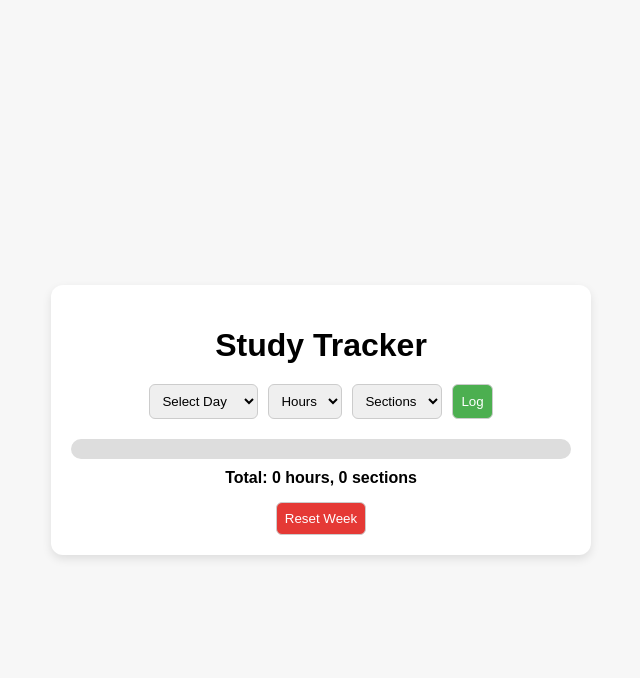
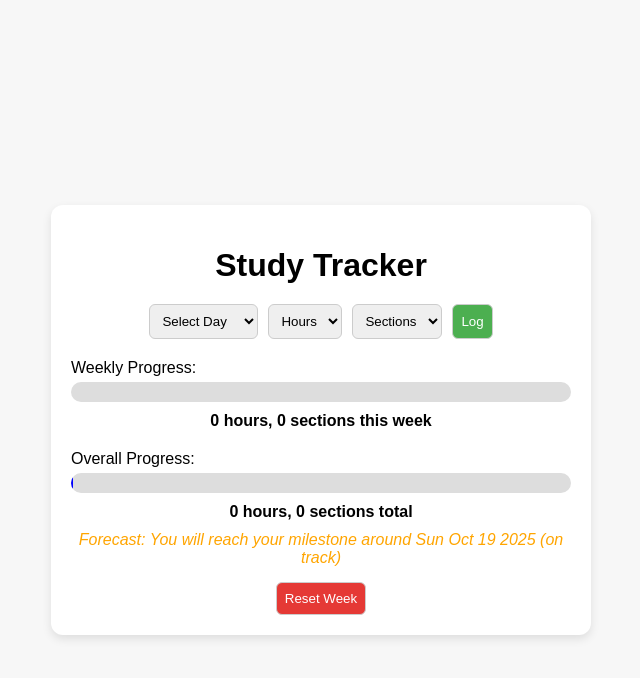
Before and after one commit to TereBts/study-tracker, a plain HTML site: page index.html in a window 1280 px wide. Both pictures are taken after a click on the button "Reset Week". Shown: the whole page, without its empty margins (319-959 px from the left). Drawn offline with Linux system fonts and the light colour scheme.

Commit message:
add overall tracker

```diff
--- a/index.html
+++ b/index.html
@@ -13,7 +13,7 @@
   display: flex;
   justify-content: center;
   align-items: center;
-      height: 100vh;
+  min-height: 100vh;
 }
 .tracker {
   background: #fff;
@@ -45,12 +45,8 @@
   cursor: pointer;
   transition: background 0.3s;
 }
-    button:hover {
-      background: #45a049;
-    }
-    .log {
-      margin-top: 20px;
-    }
+button:hover { background: #45a049; }
+.log { margin-top: 20px; }
 .entry {
   background: #f0f0f0;
   padding: 10px;
@@ -60,34 +56,13 @@
 .progress-container {
   margin-top: 20px;
 }
-    .progress {
-      height: 20px;
-      background: #ddd;
-      border-radius: 10px;
-      overflow: hidden;
-    }
-    .progress-bar {
-      height: 100%;
-      background: #4CAF50;
-      width: 0%;
-      transition: width 0.3s ease;
-    }
-    .totals {
-      text-align: center;
-      margin-top: 10px;
-      font-weight: bold;
-    }
-    .reset {
-      margin-top: 15px;
-      display: flex;
-      justify-content: center;
-    }
-    .reset button {
-      background: #e53935;
-    }
-    .reset button:hover {
-      background: #c62828;
-    }
+.progress { height: 20px; background: #ddd; border-radius: 10px; overflow: hidden; margin-top:5px; }
+.progress-bar { height: 100%; background: #4CAF50; width: 0%; transition: width 0.3s ease; }
+.totals { text-align: center; margin-top: 10px; font-weight: bold; }
+.reset { margin-top: 15px; display: flex; justify-content: center; }
+.reset button { background: #e53935; }
+.reset button:hover { background: #c62828; }
+.forecast { text-align: center; margin-top: 10px; font-style: italic; color: #555; }
 </style>
 </head>
 <body>
@@ -136,9 +111,28 @@
   <div class="log" id="log"></div>
 
   <div class="progress-container">
-      <div class="progress"><div class="progress-bar" id="progressBar"></div></div>
-      <div class="totals" id="totals">Total: 0 hours, 0 sections</div>
+    <div>Weekly Progress:</div>
+    <div class="progress"><div class="progress-bar" id="weeklyProgressBar"></div></div>
+    <div class="totals" id="weeklyTotals">0 hours, 0 sections this week</div>
   </div>
+
+ <div class="progress-container">
+  <div>Overall Progress:</div>
+  <div class="progress" style="position: relative;">
+    <div class="progress-bar" id="overallProgressBar"></div>
+    <div id="milestoneMarker" style="
+        position: absolute;
+        top: 0;
+        bottom: 0;
+        width: 2px;
+        background: blue;
+        left: 0%;
+        pointer-events: none;"></div>
+  </div>
+  <div class="totals" id="overallTotals">0 hours, 0 sections total</div>
+</div>
+
+  <div class="forecast" id="forecast"></div>
 
   <div class="reset">
     <button onclick="resetWeek()">Reset Week</button>
@@ -146,69 +140,119 @@
 </div>
 
 <script>
-    let totalHours = 0;
-    let totalSections = 0;
-    const goalSections = 7.5; // your weekly goal
+const weeklyGoal = 7.5;   // your weekly sections target
+const totalGoal = 45;      // total sections until milestone
 
-    // Load saved data on page load
+let weeklyHours = 0;
+let weeklySections = 0;
+let overallHours = 0;
+let overallSections = 0;
+
+// Ideal weekly pace to reach milestone in remaining weeks
+const totalWeeks = 10; // total weeks until milestone
+const projectWeeks = 4; // weeks reserved for milestone project
+const studyWeeks = totalWeeks - projectWeeks; // 6 weeks of study
+const idealWeeklyPace = totalGoal / studyWeeks; // 45 / 6 = 7.5 sections/week
+
+// Load saved data
 window.onload = () => {
-      const savedData = JSON.parse(localStorage.getItem("studyData"));
-      if (savedData) {
-        totalHours = savedData.totalHours;
-        totalSections = savedData.totalSections;
-        document.getElementById("log").innerHTML = savedData.logHTML;
-        updateTotals();
+  const saved = JSON.parse(localStorage.getItem("studyData"));
+  if(saved){
+    weeklyHours = saved.weeklyHours;
+    weeklySections = saved.weeklySections;
+    overallHours = saved.overallHours;
+    overallSections = saved.overallSections;
+    document.getElementById("log").innerHTML = saved.logHTML;
+    updateDisplay();
   }
 };
 
-    function logStudy() {
+function logStudy(){
   const day = document.getElementById("daySelect").value;
   const hours = parseFloat(document.getElementById("hoursSelect").value);
   const sections = parseFloat(document.getElementById("sectionsSelect").value);
 
-      if (!day || isNaN(hours) || isNaN(sections)) {
+  if(!day || isNaN(hours) || isNaN(sections)){
     alert("Please select day, hours, and sections.");
     return;
   }
 
-      totalHours += hours;
-      totalSections += sections;
+  weeklyHours += hours;
+  weeklySections += sections;
+  overallHours += hours;
+  overallSections += sections;
 
   const log = document.getElementById("log");
   const entry = document.createElement("div");
   entry.classList.add("entry");
-      entry.textContent = `${day}: ${hours} hours, ${sections} sections completed`;
+  entry.textContent = `${day}: ${hours} hours, ${sections} sections`;
   log.appendChild(entry);
 
-      updateTotals();
+  updateDisplay();
   saveData();
 
-      // Reset selectors
   document.getElementById("daySelect").selectedIndex = 0;
   document.getElementById("hoursSelect").selectedIndex = 0;
   document.getElementById("sectionsSelect").selectedIndex = 0;
 }
 
-    function updateTotals() {
-      document.getElementById("totals").textContent =
-        `Total: ${totalHours} hours, ${totalSections} sections`;
+function updateDisplay(){
+  // Weekly
+  document.getElementById("weeklyTotals").textContent = `${weeklyHours} hours, ${weeklySections} sections this week`;
+  document.getElementById("weeklyProgressBar").style.width = Math.min((weeklySections/weeklyGoal)*100,100) + "%";
 
-      const progress = Math.min((totalSections / goalSections) * 100, 100);
-      document.getElementById("progressBar").style.width = progress + "%";
+  // Overall
+  document.getElementById("overallTotals").textContent = `${overallHours} hours, ${overallSections} sections total`;
+  document.getElementById("overallProgressBar").style.width = Math.min((overallSections/totalGoal)*100,100) + "%";
+
+  // Forecast calculation
+  const weeksElapsed = Math.ceil(overallSections / idealWeeklyPace);
+  const remainingSections = totalGoal - overallSections;
+  const avgPerWeek = weeksElapsed ? overallSections / weeksElapsed : idealWeeklyPace;
+  const weeksLeft = remainingSections / avgPerWeek;
+  const forecastDate = new Date();
+  forecastDate.setDate(forecastDate.getDate() + Math.ceil(weeksLeft*7));
+
+  // Determine status
+  let status = '';
+  if(avgPerWeek > idealWeeklyPace) status = 'ahead';
+  else if(avgPerWeek === idealWeeklyPace) status = 'on track';
+  else status = 'behind';
+
+  // Color-coded forecast
+  const forecastElement = document.getElementById("forecast");
+  forecastElement.textContent = `Forecast: You will reach your milestone around ${forecastDate.toDateString()} (${status})`;
+  if(status === 'ahead') forecastElement.style.color = 'green';
+  else if(status === 'on track') forecastElement.style.color = 'orange';
+  else forecastElement.style.color = 'red';
+
+// Calculate milestone marker position
+const currentDate = new Date();
+const startDate = new Date(); // set this to the actual course start date
+const elapsedWeeks = Math.floor((currentDate - startDate) / (7*24*60*60*1000));
+const idealSections = Math.min((elapsedWeeks / studyWeeks) * totalGoal, totalGoal);
+
+// Update marker position (percentage)
+const markerPercent = (idealSections / totalGoal) * 100;
+document.getElementById("milestoneMarker").style.left = markerPercent + "%";
+
+
 }
 
-    function resetWeek() {
-      totalHours = 0;
-      totalSections = 0;
+function resetWeek(){
+  weeklyHours = 0;
+  weeklySections = 0;
   document.getElementById("log").innerHTML = "";
-      updateTotals();
-      localStorage.removeItem("studyData");
+  updateDisplay();
+  saveData();
 }
 
-    function saveData() {
+function saveData(){
   const data = {
-        totalHours,
-        totalSections,
+    weeklyHours,
+    weeklySections,
+    overallHours,
+    overallSections,
     logHTML: document.getElementById("log").innerHTML
   };
   localStorage.setItem("studyData", JSON.stringify(data));
```
Lines whose indentation alone changed are shown as unchanged.
